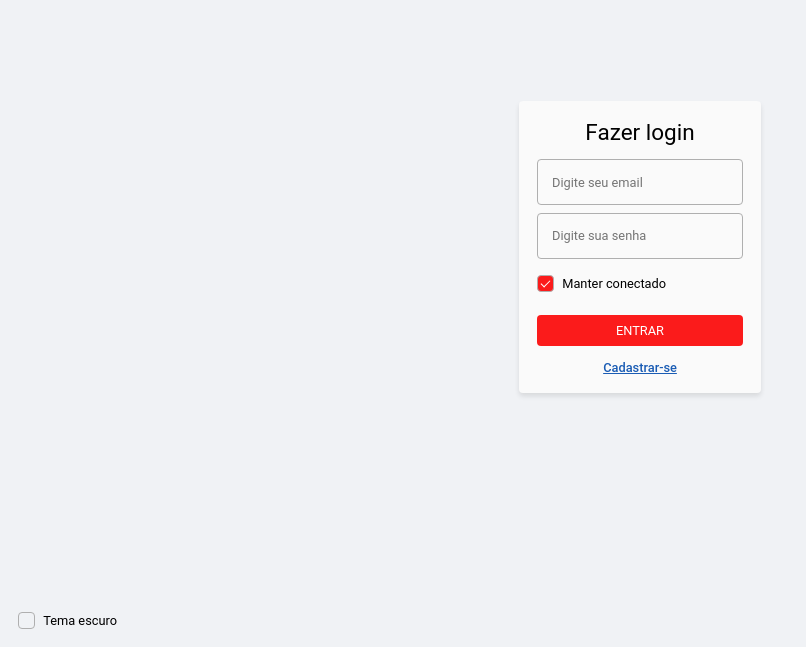
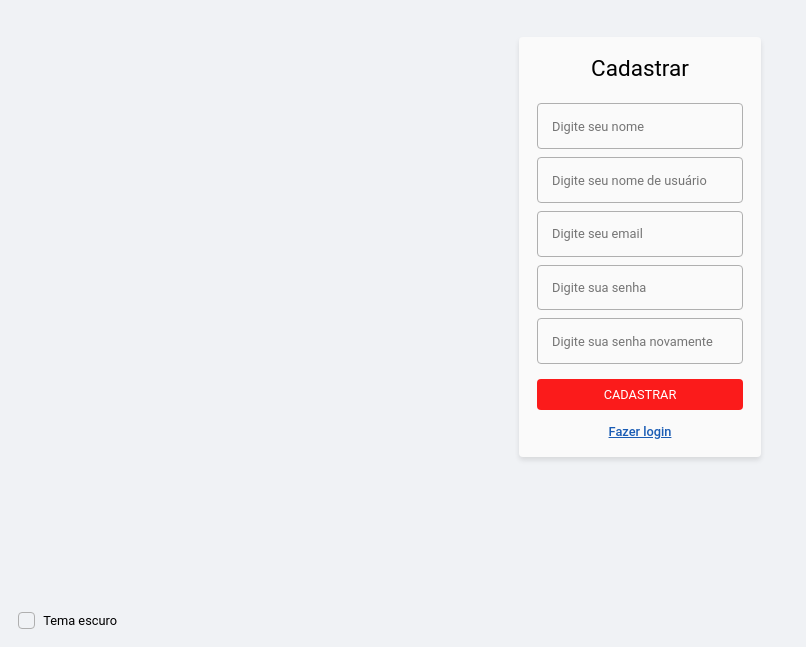
Before and after one commit to lvsouza/signin-signup-react-js, a React (Create React App) app: page /sign-up in a window 1280 px wide. Before the commit this address led to /signin. Shown: the part 153-800 px from the top of the page, without its empty margins (0-806 px from the left). Built offline with nearby package versions, Linux system fonts and the light colour scheme.

Commit message:
refactor: renamed some file

```diff
--- a/src/app/pages/index.ts
+++ b/src/app/pages/index.ts
@@ -1,3 +1,3 @@
 export * from './dashboard/Dashboard';
-export * from './signin/Signin';
-export * from './signup/Signup';
+export * from './sign-in/SignIn';
+export * from './sign-up/SignUp';
--- a/src/app/pages/signin/Signin.css
+++ b/src/app/pages/sign-in/SignIn.css
@@ -1,4 +1,4 @@
-.signin-base {
+.sign-in-base {
     width: 100vw;
     height: 100vh;
 }
--- a/src/app/pages/signin/Signin.tsx
+++ b/src/app/pages/sign-in/SignIn.tsx
@@ -3,9 +3,9 @@ import { Link, useHistory } from 'react-router-dom';
 
 import { Button, DarkModeCheckbox } from '../../shared/components';
 import { SignInService } from '../../shared/services';
-import './Signin.css';
+import './SignIn.css';
 
-export const Signin: React.FC = () => {
+export const SignIn: React.FC = () => {
     const history = useHistory();
 
     const [isLoading, setIsLoading] = useState(false);
@@ -35,7 +35,7 @@ export const Signin: React.FC = () => {
     }, [email, password, history]);
 
     return (
-        <div className="signin-base flex-content-center flex-items-center">
+        <div className="sign-in-base flex-content-center flex-items-center">
             <div className="padding-g translate-in-y shadow-m border-radius-soft flex-column flex-items-center background-paper">
                 <h2>Fazer login</h2>
 
@@ -81,7 +81,7 @@ export const Signin: React.FC = () => {
 
                 {!isLoading
                     ? (
-                        <Link to="/signup" className="font-size-m margin-top-m font-weight-g">
+                        <Link to="/sign-up" className="font-size-m margin-top-m font-weight-g">
                             Cadastrar-se
                         </Link>
                     )
--- a/src/app/pages/signup/Signup.tsx
+++ b/src/app/pages/sign-up/SignUp.tsx
@@ -1,12 +1,11 @@
 import React, { useCallback, useRef, useState } from 'react';
 import { Link, useHistory } from 'react-router-dom';
 
-import { DarkModeCheckbox } from '../../shared/components/dark-mode-checkbox/DarkModeCheckbox';
-import { SignUpService } from '../../shared/services/signup-service/SignupService';
-import { Button } from '../../shared/components/Button';
-import './Signup.css';
+import { Button, DarkModeCheckbox } from '../../shared/components';
+import { SignUpService } from '../../shared/services';
+import './SignUp.css';
 
-export const Signup: React.FC = () => {
+export const SignUp: React.FC = () => {
     const repeatedPasswordRef = useRef<HTMLInputElement>(null);
     const history = useHistory();
 
@@ -67,7 +66,7 @@ export const Signup: React.FC = () => {
     }, [name, username, email, password, history]);
 
     return (
-        <div className="signin-base flex-content-center flex-items-center">
+        <div className="sign-in-base flex-content-center flex-items-center">
             <div className="padding-g translate-in-y shadow-m border-radius-soft flex-column flex-items-center background-paper">
                 <h2>Cadastrar</h2>
 
--- a/src/app/routes/Routes.tsx
+++ b/src/app/routes/Routes.tsx
@@ -1,18 +1,18 @@
 import React from 'react';
 import { BrowserRouter, Route, Switch, Redirect } from 'react-router-dom';
 
-import { Dashboard, Signin, Signup } from '../pages';
+import { Dashboard, SignIn, SignUp } from '../pages';
 
 export const Routes: React.FC = () => {
     return (
         <BrowserRouter>
             <Switch>
-                <Route exact path="/signin" component={Signin} />
-                <Route exact path="/signup" component={Signup} />
+                <Route exact path="/sign-in" component={SignIn} />
+                <Route exact path="/sign-up" component={SignUp} />
 
                 <Route exact path="/dashboard" component={Dashboard} />
 
-                <Route exact path="*" component={() => <Redirect to="/signin" />} />
+                <Route exact path="*" component={() => <Redirect to="/sign-in" />} />
             </Switch>
         </BrowserRouter>
     );
--- a/src/app/shared/services/index.ts
+++ b/src/app/shared/services/index.ts
@@ -1,3 +1,3 @@
-export * from './signin-service/SigninService';
-export * from './signup-service/SignupService';
+export * from './sign-in-service/SignInService';
+export * from './sign-up-service/SignUpService';
 export * from './axios-config/AxiosConfig';
--- a/src/index.tsx
+++ b/src/index.tsx
@@ -1,10 +1,7 @@
 import React from 'react';
-
 import ReactDOM from 'react-dom';
 
 import { App } from './app/App';
-
-require('dotenv/config');
 
 ReactDOM.render(
   <React.StrictMode>
```
Also changed, not shown: src/app/pages/sign-up/SignUp.css (renamed from src/app/pages/signup/Signup.css), src/app/shared/services/sign-in-service/SignInService.ts (renamed from src/app/shared/services/signin-service/SigninService.ts), src/app/shared/services/sign-up-service/SignUpService.ts (renamed from src/app/shared/services/signup-service/SignupService.ts), 1 other file (tests, documents, lock files or other folders).
